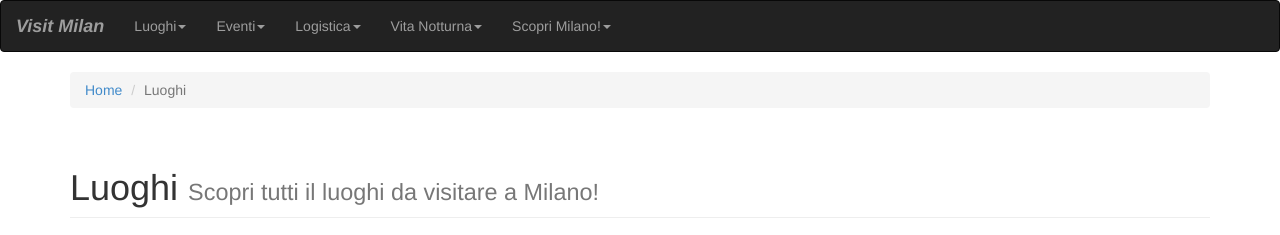
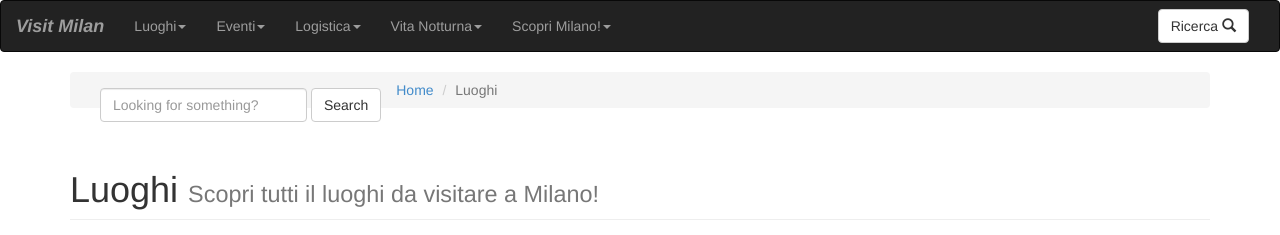
Before and after one commit to msottana/Progetto-WD, a plain HTML site: page Sito visitMilan/luoghi.html in a window 1280 px wide. Shown: the top 235 px of the page. Drawn offline with nearby package versions, Linux system fonts and the light colour scheme.

Commit message:
Aggiunta bottono ricerca
Aggiunto il bottone di ricerca nella home page

```diff
--- a/Sito visitMilan/css/VM.css
+++ b/Sito visitMilan/css/VM.css
@@ -112,7 +112,7 @@ h6 {
         float: none;
         margin: 0 auto;
         table-layout: fixed;
-        font-size: 1.1em;
+        font-size: .9em;
     }
 }
 @media screen and (min-width:950px) {
@@ -124,7 +124,7 @@ h6 {
         float: none;
         margin: 0 auto;
         table-layout: fixed;
-        font-size: 1.40em;
+        font-size: 1.30em;
     }
 }
 @media screen and (min-width:1200px) {
@@ -141,7 +141,7 @@ h6 {
         float: none;
         margin: 0 auto;
         table-layout: fixed;
-        font-size: 1.50em;
+        font-size: 1.40em;
     }
 }
 
--- a/Sito visitMilan/luoghi.html
+++ b/Sito visitMilan/luoghi.html
@@ -64,6 +64,11 @@
                             </ul>
                         </li>
                     </ul>
+                    <ul>
+                        <form class="navbar-form navbar-left nav navbar-nav navbar-right" role="search">
+                            <button type="submit" class="btn btn-default">Ricerca <span class="glyphicon glyphicon-search"></span></button>
+                        </form>
+                    </ul>
                 </div>
             </div>
         </nav>
@@ -71,6 +76,14 @@
             <ol class="breadcrumb">
                   <li class="non_active"><a href="index.html">Home</a></li>
                   <li class="active">Luoghi</li>
+
+                <form class="navbar-form navbar-left" role="search">
+                <div class="form-group">
+                    <input type="text" class="form-control" placeholder="Looking for something?">
+                </div>
+                <button type="submit" class="btn btn-default">Search</button>
+                </form>
+
             </ol>
 
         <!-- Page Header -->
```
Also changed, not shown: Sito visitMilan/index.html (+12 -1 lines).
